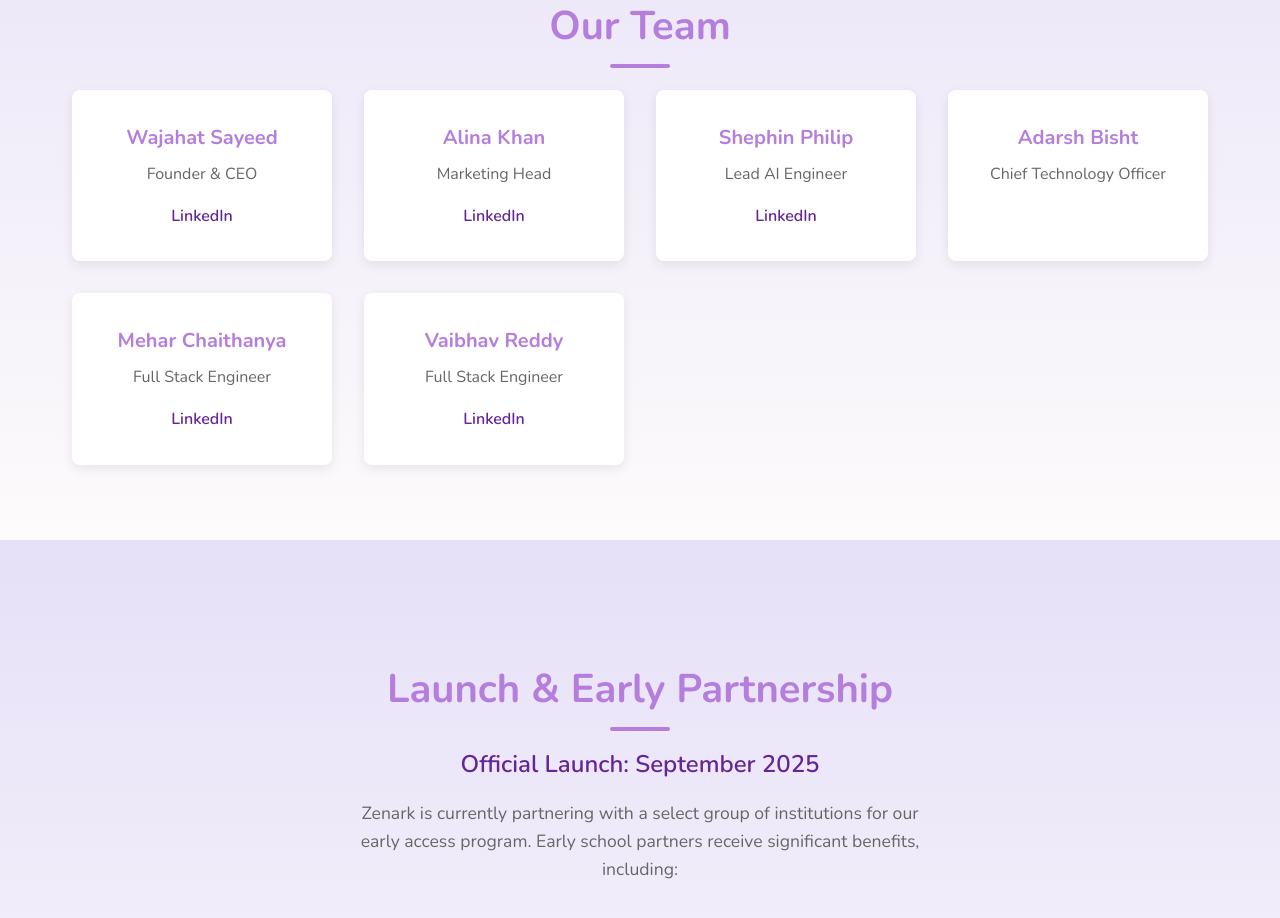
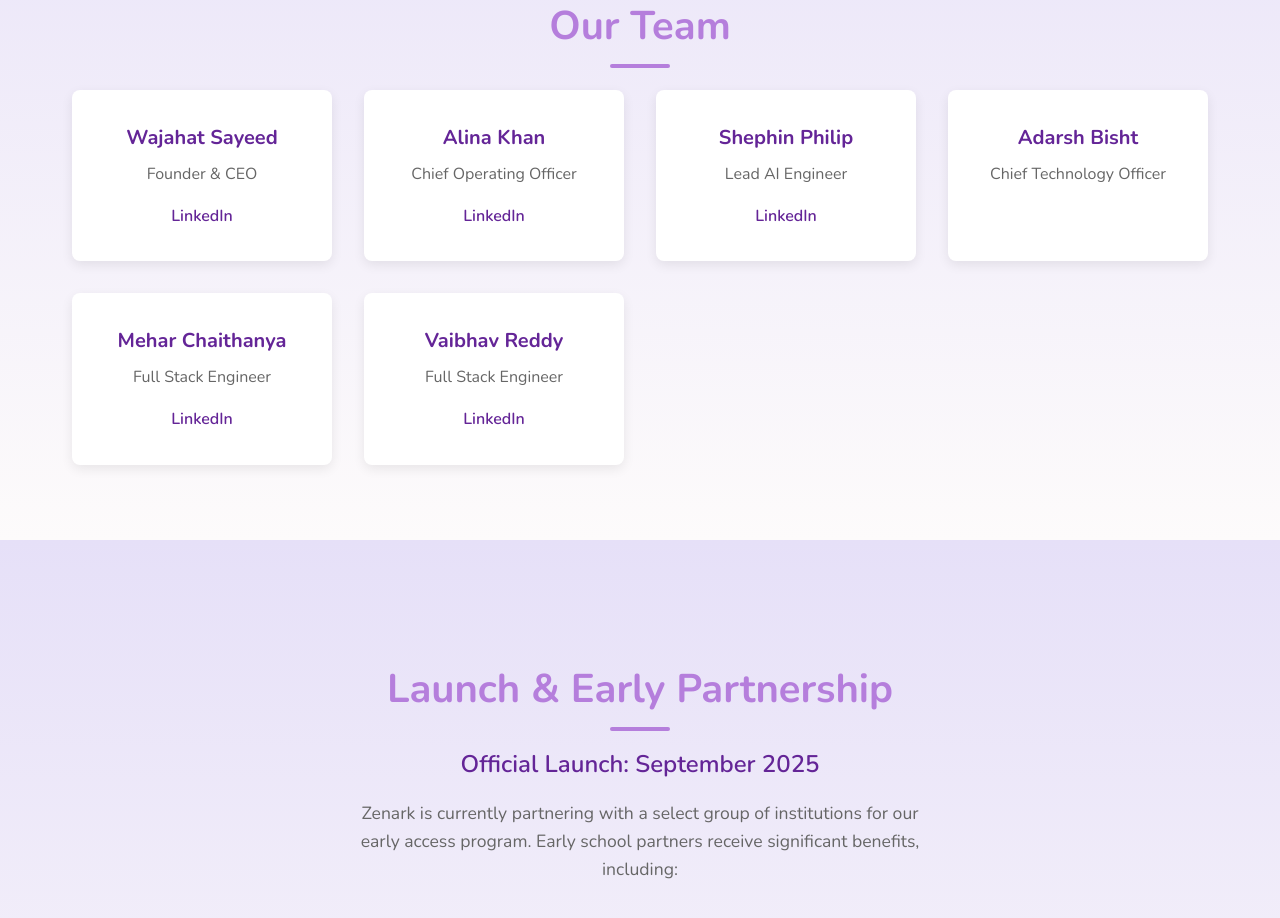
Before and after one commit to ZenarkOrganization/zenark, a React (Vite) app: page / in a window 1280 px wide. Shown: the part 4260-5178 px from the top of the page. Built offline with nearby package versions, Linux system fonts and the light colour scheme.

Commit message:
Add files via upload

```diff
--- a/src/components/Team.tsx
+++ b/src/components/Team.tsx
@@ -2,7 +2,7 @@ import React from 'react';
 import Section from './Section';
 const teamMembers = [
   { name: 'Wajahat Sayeed', role: 'Founder & CEO', linkedin: 'https://www.linkedin.com/in/wajahat-sayeed-0ab214290?utm_source=share&utm_campaign=share_via&utm_content=profile&utm_medium=android_app' },
-  { name: 'Alina Khan', role: 'Marketing Head', linkedin: 'https://www.linkedin.com/in/alina-khan-a80440225?utm_source=share&utm_campaign=share_via&utm_content=profile&utm_medium=android_app' },
+  { name: 'Alina Khan', role: 'Chief Operating Officer', linkedin: 'https://www.linkedin.com/in/alina-khan-a80440225?utm_source=share&utm_campaign=share_via&utm_content=profile&utm_medium=android_app' },
   { name: 'Shephin Philip', role: 'Lead AI Engineer', linkedin: 'https://www.linkedin.com/in/shephin-philip-54b371205/' },
   { name: 'Adarsh Bisht', role: 'Chief Technology Officer', linkedin: '' },
   { name: 'Mehar Chaithanya', role: 'Full Stack Engineer', linkedin: 'https://www.linkedin.com/in/mehar-chaithanya-pemmasani/' },
--- a/src/index.css
+++ b/src/index.css
@@ -375,7 +375,7 @@ nav {
 
 .team-member h4 {
     font-size: 1.25rem;
-    color: var(--secondary-color);
+    color: var(--primary-color);
     margin-bottom: 0.5rem;
 }
 
```
